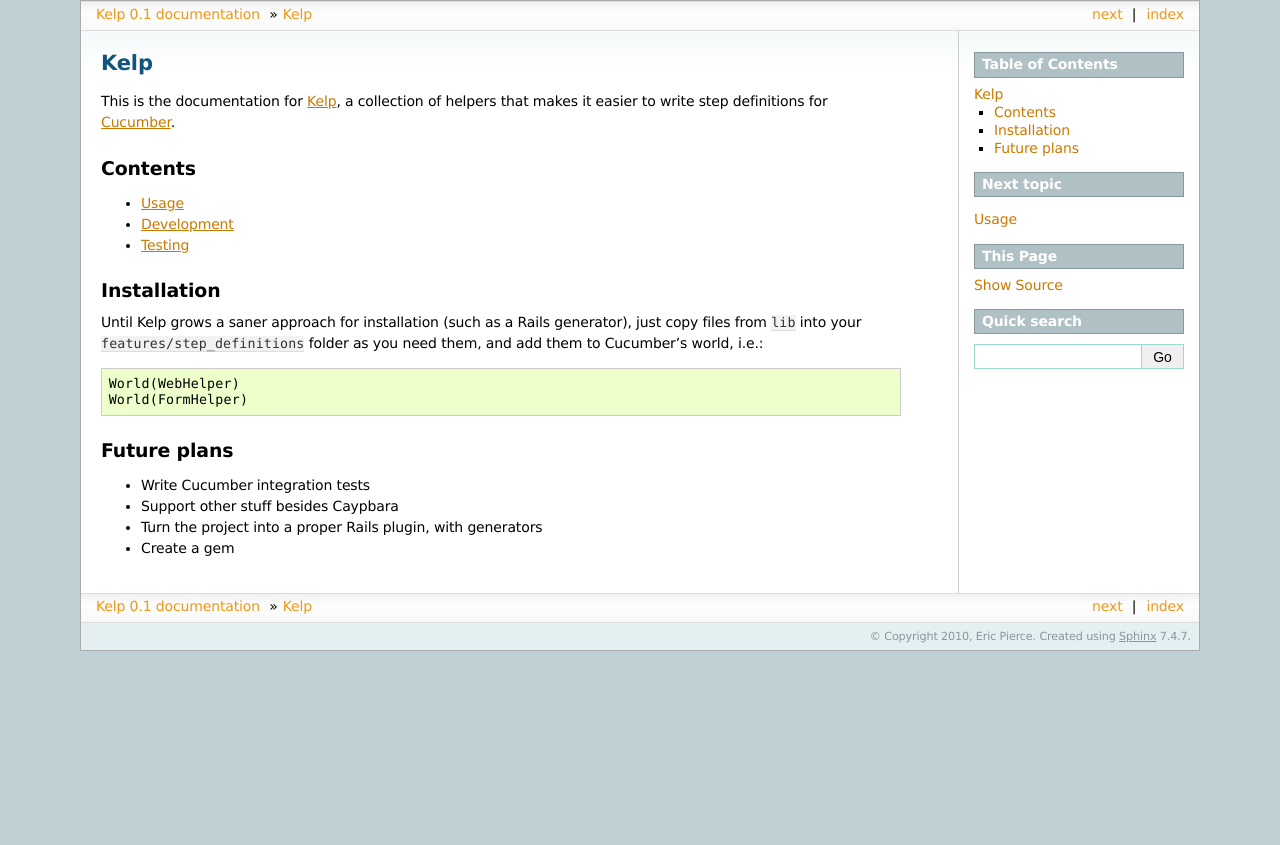
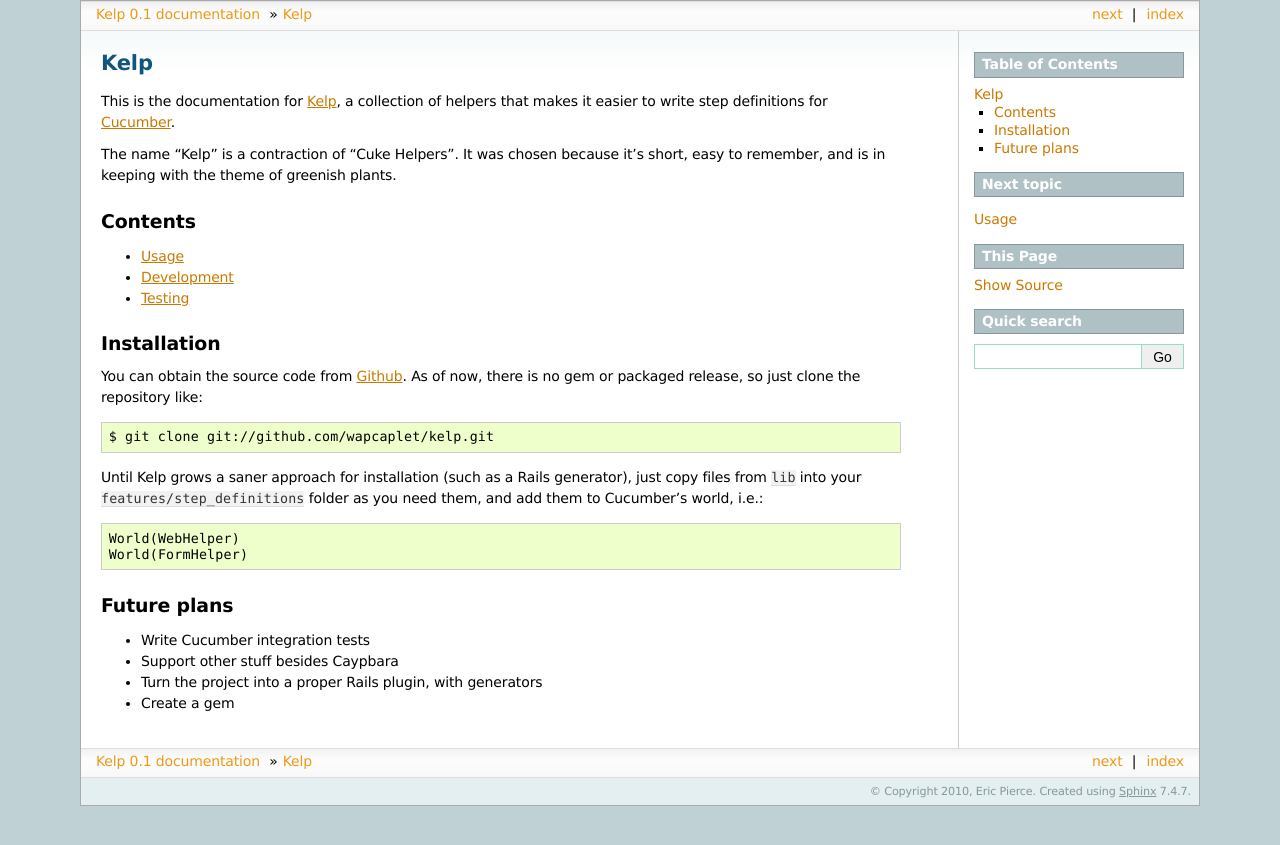
Before and after one commit to wapcaplet/kelp, a Sphinx documentation site: the page built from docs/index.rst, in a window 1280 px wide. Shown: the top 845 px of the page. Built offline with Sphinx 7.4.7, drawn with Linux system fonts in a browser that asks for light colours.

Commit message:
Tidy up README and docs/index

```diff
--- a/docs/index.rst
+++ b/docs/index.rst
@@ -8,6 +8,9 @@ Kelp
 
 This is the documentation for Kelp_, a collection of helpers that makes it
 easier to write step definitions for Cucumber_.
+
+The name "Kelp" is a contraction of "Cuke Helpers". It was chosen because it's
+short, easy to remember, and is in keeping with the theme of greenish plants.
 
 .. _Kelp: http://github.com/wapcaplet/kelp
 .. _Cucumber: http://cukes.info/
@@ -27,12 +30,19 @@ Contents
 Installation
 ------------
 
+You can obtain the source code from Github_. As of now, there is no gem or
+packaged release, so just clone the repository like::
+
+    $ git clone git://github.com/wapcaplet/kelp.git
+
 Until Kelp grows a saner approach for installation (such as a Rails
 generator), just copy files from ``lib`` into your ``features/step_definitions``
 folder as you need them, and add them to Cucumber's world, i.e.::
 
     World(WebHelper)
     World(FormHelper)
+
+.. _Github: http://github.com/wapcaplet/kelp
 
 
 Future plans
```
Also changed, not shown: README.md (+0 -3 lines).
